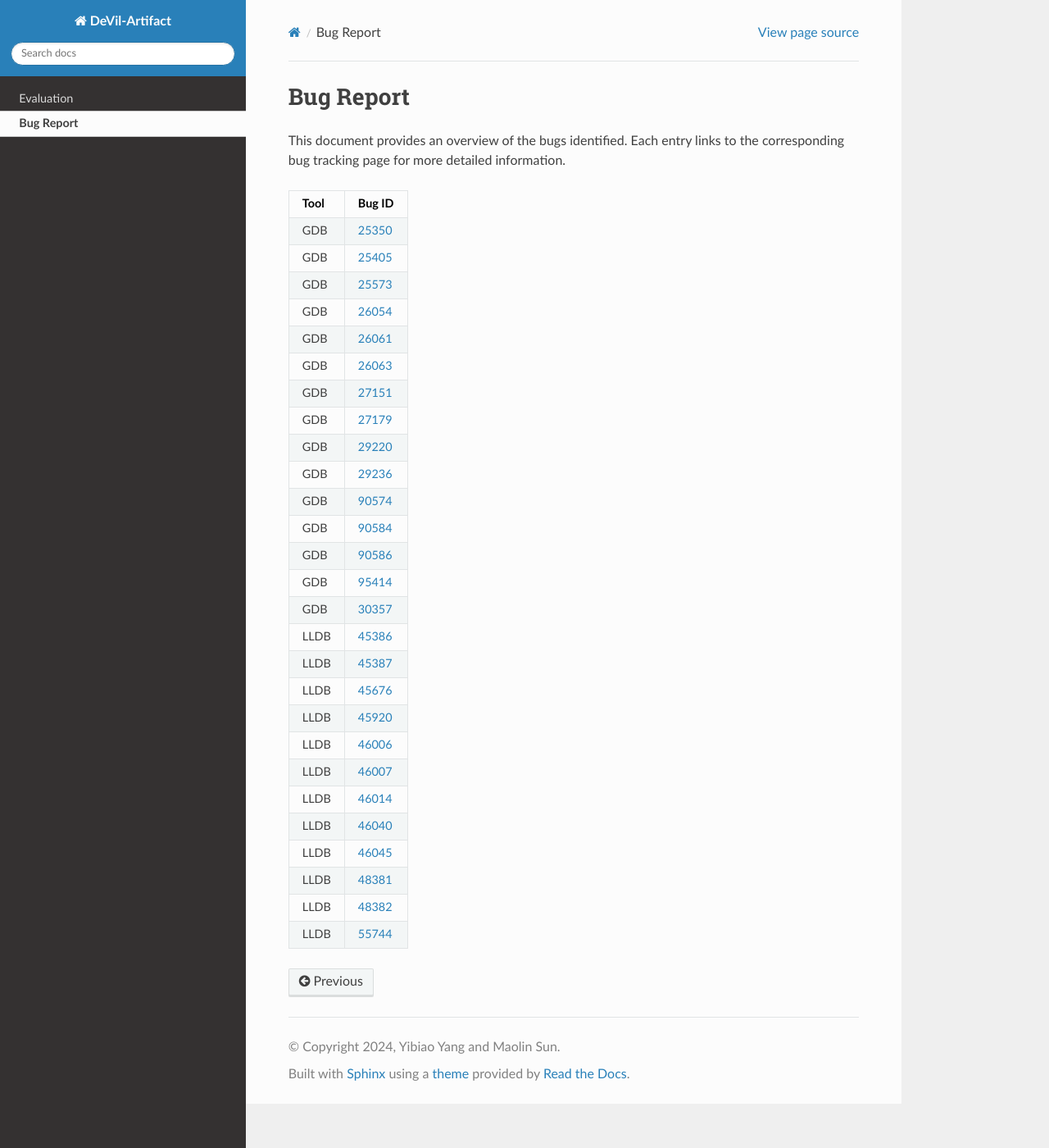
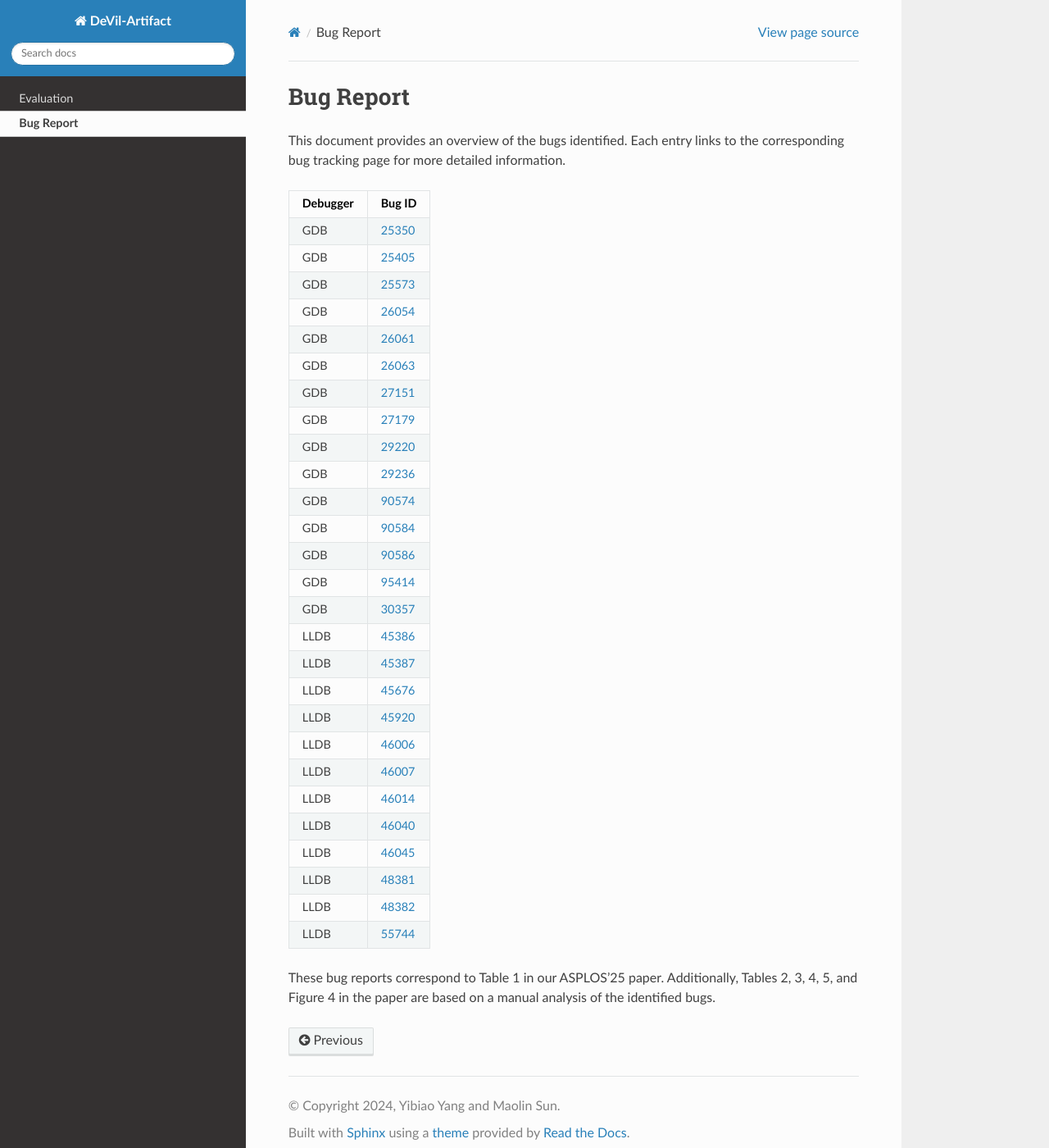
Before and after one commit to merlinsun/Devil-ASPLOS25-Artifact, a Sphinx documentation site: the page built from docs/source/bug-report.rst, in a window 1280 px wide and 1400 px high. Shown: the whole window at 82% size. Built offline with Sphinx 7.4.7 and the Read the Docs theme 3.1.0, drawn with Linux system fonts in a browser that asks for light colours.

Commit message:
Update bug-report.rst

```diff
--- a/docs/source/bug-report.rst
+++ b/docs/source/bug-report.rst
@@ -5,7 +5,7 @@ This document provides an overview of the bugs identified.
 Each entry links to the corresponding bug tracking page for more detailed information.
 
 =================  =======
-    Tool           Bug ID
+    Debugger           Bug ID
 =================  =======
 GDB                `25350 <https://sourceware.org/bugzilla/show_bug.cgi?id=25350>`_
 GDB                `25405 <https://sourceware.org/bugzilla/show_bug.cgi?id=25405>`_
@@ -35,3 +35,7 @@ LLDB               `48381 <https://bugs.llvm.org/show_bug.cgi?id=48381>`_
 LLDB               `48382 <https://bugs.llvm.org/show_bug.cgi?id=48382>`_
 LLDB               `55744 <https://github.com/llvm/llvm-project/issues/55744>`_
 =================  =======
+
+
+These bug reports correspond to Table 1 in our ASPLOS'25 paper.
+Additionally, Tables 2, 3, 4, 5, and Figure 4 in the paper are based on a manual analysis of the identified bugs.
```
